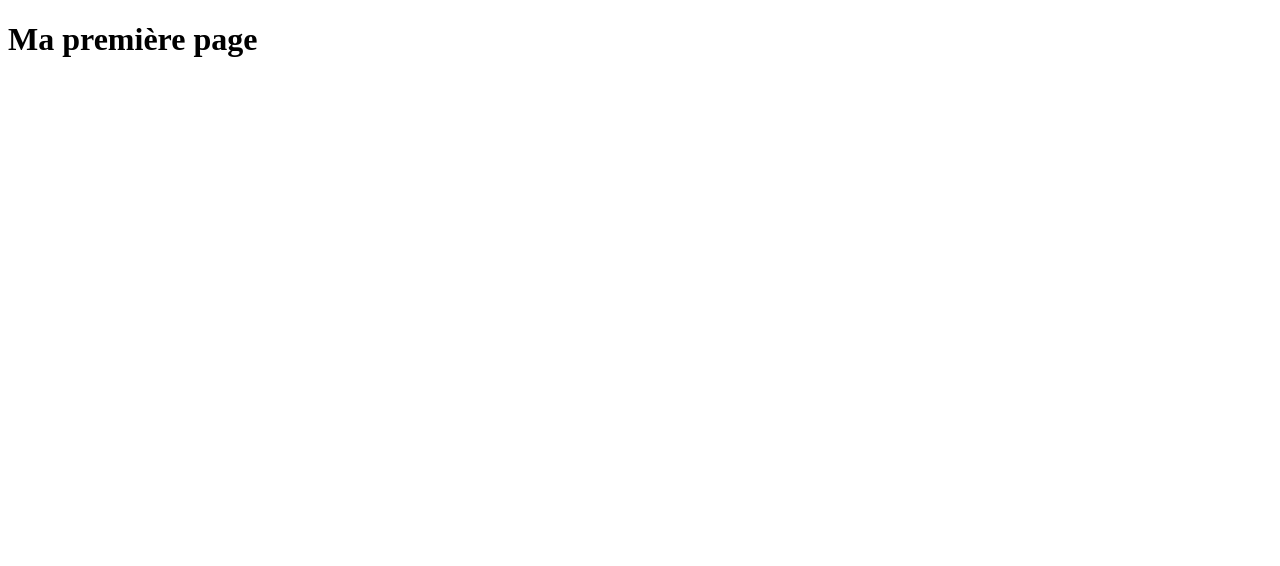
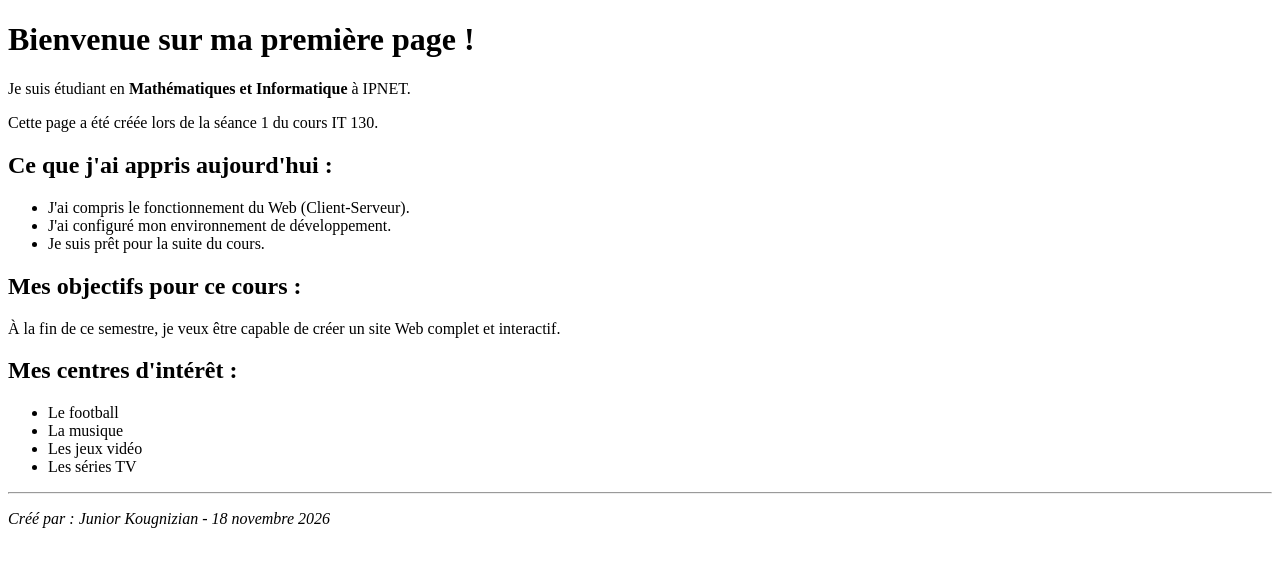
Before and after one commit to juniorkougnizian/ipnet-it130-junior-kougnizian, a plain HTML site: page index.html in a window 1280 px wide. Drawn offline with Linux system fonts and the light colour scheme.

Commit message:
TP 1 : page d'accueil personnalisée

```diff
--- a/index.html
+++ b/index.html
@@ -1,10 +1,34 @@
 <!DOCTYPE html>
 <html lang="fr">
 <head>
-  <meta charset="UTF-8">
-  <title>Ma page</title>
+<meta charset="UTF-8">
+<meta name="viewport" content="width=device-width, initial-scale=1.0">
+<title>Mon Premier Pas en IT 130</title>
 </head>
 <body>
-  <h1>Ma première page</h1>
+<h1>Bienvenue sur ma première page !</h1>
+<p>Je suis étudiant en <strong>Mathématiques et Informatique</strong> à IPNET.</p>
+<p>Cette page a été créée lors de la séance 1 du cours IT 130.</p>
+
+<h2>Ce que j'ai appris aujourd'hui :</h2>
+<ul>
+<li>J'ai compris le fonctionnement du Web (Client-Serveur).</li>
+<li>J'ai configuré mon environnement de développement.</li>
+<li>Je suis prêt pour la suite du cours.</li>
+</ul>
+
+<h2>Mes objectifs pour ce cours :</h2>
+<p>À la fin de ce semestre, je veux être capable de créer un site Web complet et interactif.</p>
+
+<h2>Mes centres d'intérêt :</h2>
+<ul>
+<li>Le football</li>
+<li>La musique</li>
+<li>Les jeux vidéo</li>
+<li>Les séries TV</li>
+</ul>
+
+<hr>
+<p><em>Créé par : Junior Kougnizian - 18 novembre 2026</em></p>
 </body>
 </html>
```
